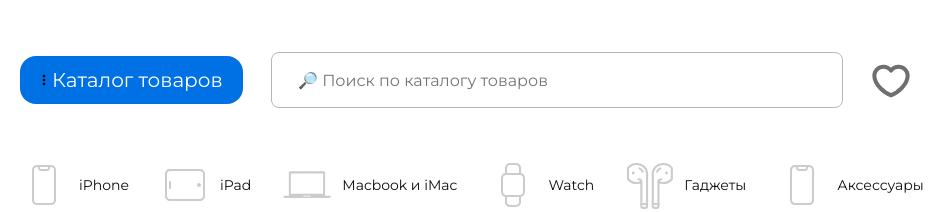
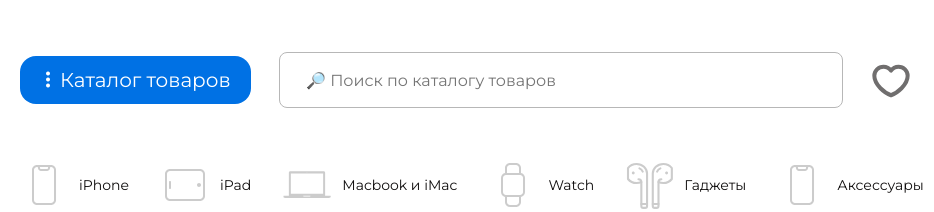
Before and after one commit to sunnatbekweb/Apple_Store, a plain HTML site: page index.html in a window 1280 px wide. Shown: the part 145-357 px from the top of the page, 0-934 px from the left. Drawn offline with nearby package versions, Linux system fonts and the light colour scheme.

Commit message:
fixed button on header

```diff
--- a/scss/layout/_header.scss
+++ b/scss/layout/_header.scss
@@ -184,6 +184,11 @@
                     border-radius: 16px;
                     border: none;
                     cursor: pointer;
+
+                    i {
+                        color: #ffffff;
+                        font-size: 24px;
+                    }
 
                     &:hover {
                         background: $light-blue;
```
Also changed, not shown: css/style.css, css/style.min.css, 2 other files.
